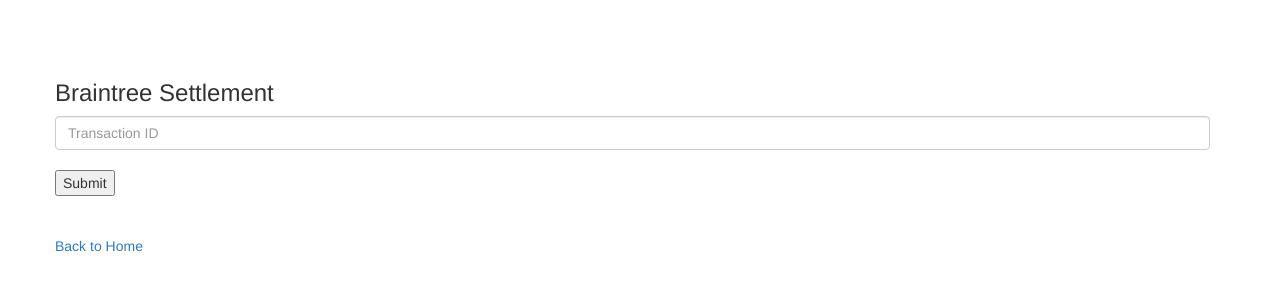
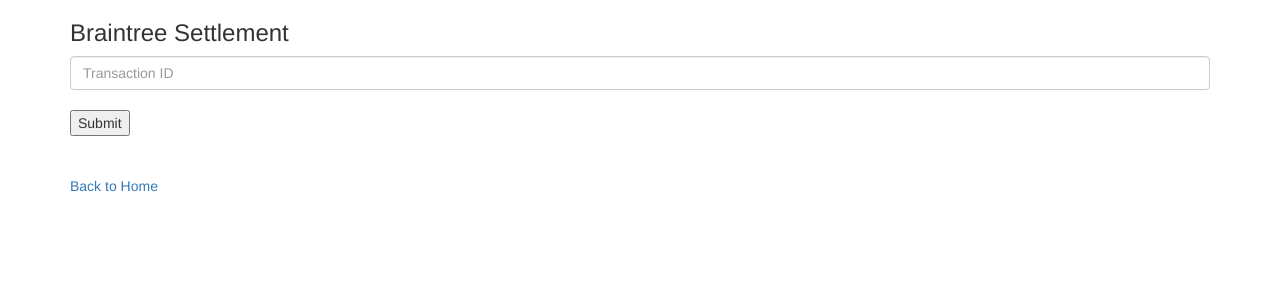
Before and after one commit to trainerbill/BTTraining, a website: page client/settle.html in a window 1280 px wide. Drawn offline with Linux system fonts and the light colour scheme.

Commit message:
Update settle.html

```diff
--- a/client/settle.html
+++ b/client/settle.html
@@ -4,12 +4,6 @@
     <title>Chat Example</title>
     <meta name="viewport" content="width=device-width, initial-scale=1.0">
     <link rel="stylesheet" href="/css/bootstrap.min.css">
-    <link rel="stylesheet" href="/css/bootstrap-responsive.min.css">
-    <style>
-      body {
-        padding-top: 60px;
-      }
-    </style>
   </head>
   <body class="container">
     <div class="row">
```
